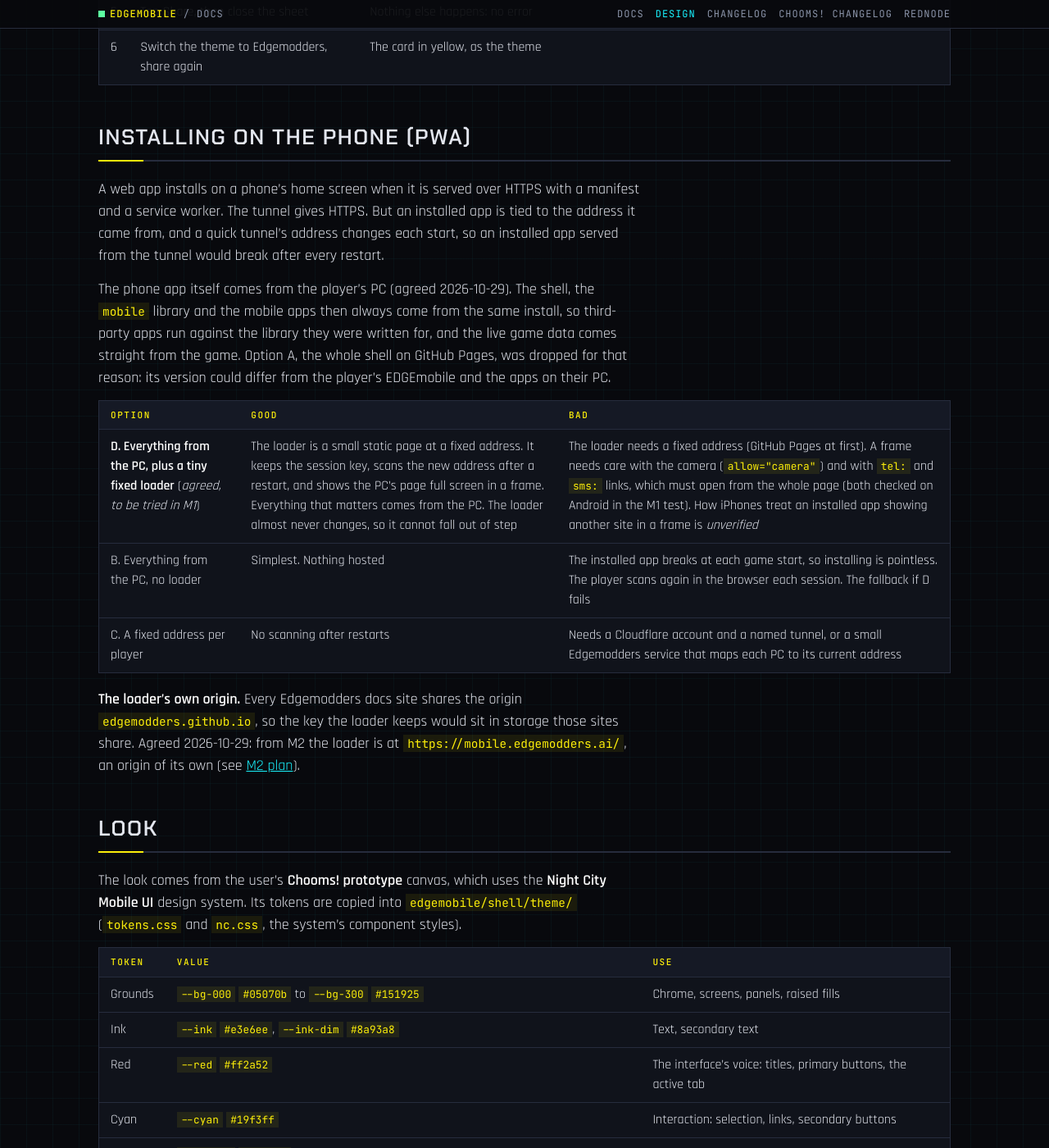
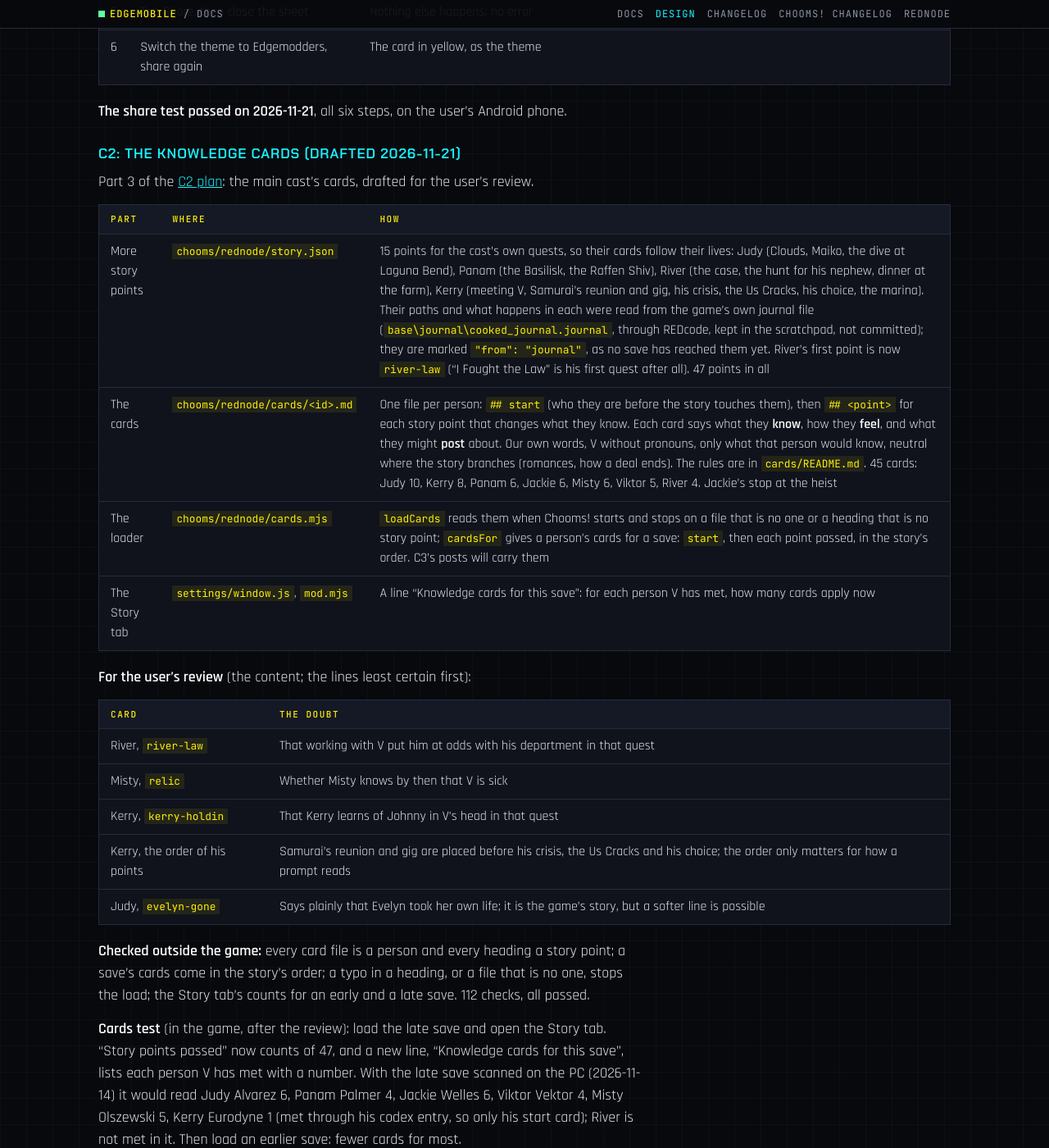
Before and after one commit to Edgemodders/EDGEmobile, a Jekyll site: the page built from docs/design.md, in a window 1280 px wide and 1400 px high, scrolled down 29925 px. Shown: the whole window at 82% size. Built offline with Jekyll 4.4.1, drawn with Linux system fonts in a browser that asks for light colours; some of the changed text lies outside the part shown.

Commit message:
Docs: the share test passed; the knowledge cards drafted, for review
Co-Authored-By: Claude Opus 5.5 <noreply@anthropic.com>

```diff
--- a/docs/design.md
+++ b/docs/design.md
@@ -584,6 +584,33 @@ Checked against "Pairing and security": nothing changes in pairing, the tunnel o
 | 5 | Tap Share, then close the sheet | Nothing else happens: no error |
 | 6 | Switch the theme to Edgemodders, share again | The card in yellow, as the theme |
 
+**The share test passed on 2026-11-21**, all six steps, on the user's Android phone.
+
+### C2: the knowledge cards (drafted 2026-11-21)
+
+Part 3 of the [C2 plan](#c2-plan): the main cast's cards, drafted for the user's review.
+
+| Part | Where | How |
+|---|---|---|
+| More story points | `chooms/rednode/story.json` | 15 points for the cast's own quests, so their cards follow their lives: Judy (Clouds, Maiko, the dive at Laguna Bend), Panam (the Basilisk, the Raffen Shiv), River (the case, the hunt for his nephew, dinner at the farm), Kerry (meeting V, Samurai's reunion and gig, his crisis, the Us Cracks, his choice, the marina). Their paths and what happens in each were read from the game's own journal file (`base\journal\cooked_journal.journal`, through REDcode, kept in the scratchpad, not committed); they are marked `"from": "journal"`, as no save has reached them yet. River's first point is now `river-law` ("I Fought the Law" is his first quest after all). 47 points in all |
+| The cards | `chooms/rednode/cards/<id>.md` | One file per person: `## start` (who they are before the story touches them), then `## <point>` for each story point that changes what they know. Each card says what they **know**, how they **feel**, and what they might **post** about. Our own words, V without pronouns, only what that person would know, neutral where the story branches (romances, how a deal ends). The rules are in `cards/README.md`. 45 cards: Judy 10, Kerry 8, Panam 6, Jackie 6, Misty 6, Viktor 5, River 4. Jackie's stop at the heist |
+| The loader | `chooms/rednode/cards.mjs` | `loadCards` reads them when Chooms! starts and stops on a file that is no one or a heading that is no story point; `cardsFor` gives a person's cards for a save: `start`, then each point passed, in the story's order. C3's posts will carry them |
+| The Story tab | `settings/window.js`, `mod.mjs` | A line "Knowledge cards for this save": for each person V has met, how many cards apply now |
+
+**For the user's review** (the content; the lines least certain first):
+
+| Card | The doubt |
+|---|---|
+| River, `river-law` | That working with V put him at odds with his department in that quest |
+| Misty, `relic` | Whether Misty knows by then that V is sick |
+| Kerry, `kerry-holdin` | That Kerry learns of Johnny in V's head in that quest |
+| Kerry, the order of his points | Samurai's reunion and gig are placed before his crisis, the Us Cracks and his choice; the order only matters for how a prompt reads |
+| Judy, `evelyn-gone` | Says plainly that Evelyn took her own life; it is the game's story, but a softer line is possible |
+
+**Checked outside the game:** every card file is a person and every heading a story point; a save's cards come in the story's order; a typo in a heading, or a file that is no one, stops the load; the Story tab's counts for an early and a late save. 112 checks, all passed.
+
+**Cards test** (in the game, after the review): load the late save and open the Story tab. "Story points passed" now counts of 47, and a new line, "Knowledge cards for this save", lists each person V has met with a number. With the late save scanned on the PC (2026-11-14) it would read Judy Alvarez 6, Panam Palmer 4, Jackie Welles 6, Viktor Vektor 4, Misty Olszewski 5, Kerry Eurodyne 1 (met through his codex entry, so only his start card); River is not met in it. Then load an earlier save: fewer cards for most.
+
 ## Installing on the phone (PWA)
 
 A web app installs on a phone's home screen when it is served over HTTPS with a manifest and a service worker. The tunnel gives HTTPS. But an installed app is tied to the address it came from, and a quick tunnel's address changes each start, so an installed app served from the tunnel would break after every restart.
@@ -627,7 +654,7 @@ Each phase ends with a test by the user, on a real phone where it applies, befor
 | M3 The OS | The shell on both screens: the home screen (status line, clock, app grid, dock), the dock on the real phone, the phone in the game (a borderless red frame, Pin to HUD), the two themes, the fonts shipped | Done 2026-10-30: built, tested in the game and on Android, with EDGEphone as its own app ([EDGEphone](#edgephone-the-phone-as-its-own-app), [0.0.7](#007-rednodes-world-flag-and-the-games-text)) |
 | M4 Mobile apps | `mobile-app.json`, finding apps, icons and badges, opening, swiping between apps, the home bar, sandboxed frames, the `mobile` library, a sample app and a modder's guide | Not started |
 | M5 Install on the phone | The loader as a PWA: manifest, service worker, icons, the Scan button, offline screen, and its own origin | Not started |
-| M6 Chooms! | C1 to C5 in [Chooms!](#chooms), built before M4's general parts (the user's choice, 2026-10-30) | C1 done 2026-11-10: built, tested in the game and on Android, two rounds of fixes ([C1: built](#c1-built)). C2 under way: the spike done 2026-11-14 ([C2 spike](#c2-spike-what-the-journal-holds)), the code parts built 2026-11-16 and passed in the game on 2026-11-21 ([C2: built](#c2-built-the-code-parts)); the knowledge cards next. Also built 2026-11-21: the dossiers for the bundled pictures, and Share on a real phone (its test pending) |
+| M6 Chooms! | C1 to C5 in [Chooms!](#chooms), built before M4's general parts (the user's choice, 2026-10-30) | C1 done 2026-11-10: built, tested in the game and on Android, two rounds of fixes ([C1: built](#c1-built)). C2 under way: the spike done 2026-11-14 ([C2 spike](#c2-spike-what-the-journal-holds)), the code parts built 2026-11-16 and passed in the game on 2026-11-21 ([C2: built](#c2-built-the-code-parts)); the knowledge cards next. Also built 2026-11-21: the dossiers for the bundled pictures, and Share on a real phone (passed on Android the same day). The knowledge cards drafted 2026-11-21 for the main cast ([C2: the knowledge cards](#c2-the-knowledge-cards-drafted-2026-11-21)), waiting for the user's review |
 | Release | The zip, `requires` for REDnode, the Nexus page, the changelog | Built 2026-11-10, not run as a release yet. The first release, the launch, comes once C2 to C5, M5 and M4 are all done (the user's choice, 2026-11-21, widening "after C3" of 2026-11-10: the user steps away from the mod after the launch, so it should give players and modders all of it), in this order: C2's cards, C3, C4, C5, M5, M4, then the release. `tools/release/zip.mjs` makes `EDGEmobile-<version>.zip` (EDGEmobile and EDGEphone) and `Chooms-<version>.zip`, laid out like the game folder; `notes.mjs` takes the notes from the changelogs; `.github/workflows/release.yml` makes test zips, or a release with both zips and the Nexus uploads once the pages exist (`nexus/`, `chooms/nexus/`). EDGEphone and Chooms! need REDnode 0.50.0 (the in-game clicks, REDnode #31) |
 
 ### M1: built
```
Also changed, not shown: CLAUDE.md (+1 -1 lines).
